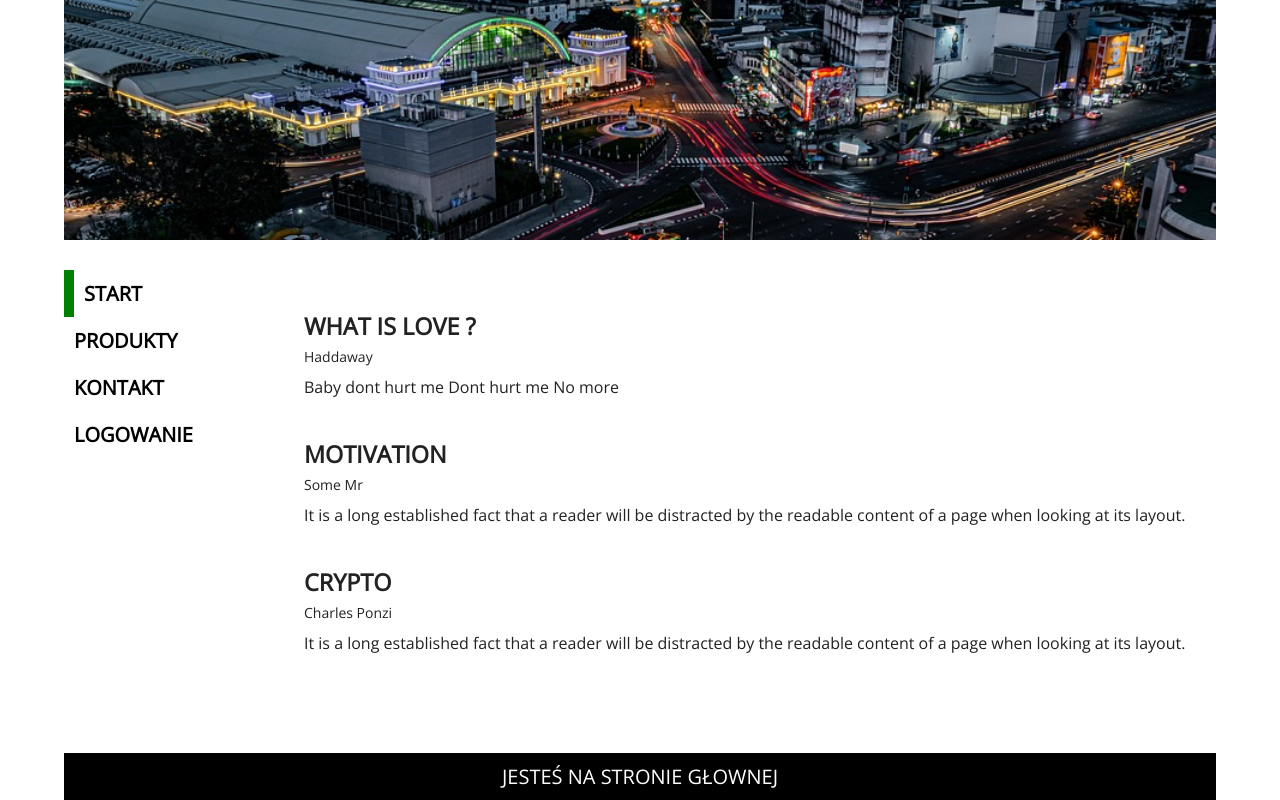
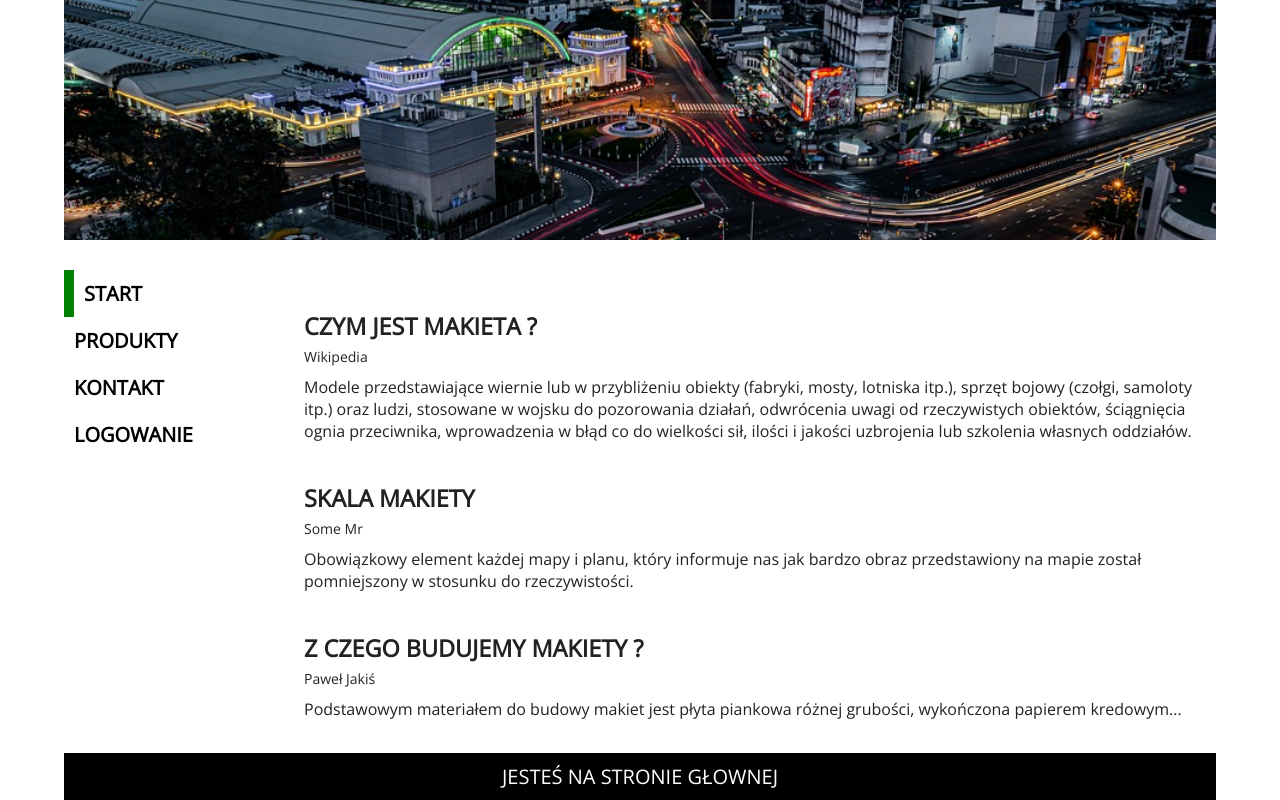
Before and after one commit to MaciejW1995/app, a React (Create React App) app: page / in a window 1280 px wide. Built offline with nearby package versions, Linux system fonts and the light colour scheme.

Commit message:
products changes and homepage changes

```diff
--- a/src/layouts/Page.js
+++ b/src/layouts/Page.js
@@ -11,7 +11,8 @@ import LoginPage from '../pages/LoginPage'
 const Page = () => {
     return(
         <Routes>
-        <Route path="/" exact={true} element={<HomePage/>}/>
+        <Route path="/" element={<HomePage/>}/>
+        <Route path="/app" element={<HomePage/>}/>
         <Route path="/products" element={<ProductListPage/>}/>
         <Route path="/product/:id" element={<ProductPage/>}/>
         <Route path="/contact" element={<ContactPage/>}/>
--- a/src/pages/homePage.js
+++ b/src/pages/homePage.js
@@ -4,21 +4,21 @@ import Article from "../components/Article";
 const articles = [
     {
         id: 1,
-        title: "What is love ?",
-        author: "Haddaway",
-        text: "Baby dont hurt me Dont hurt me No more"
+        title: "Czym jest makieta ?",
+        author: "Wikipedia",
+        text: "Modele przedstawiające wiernie lub w przybliżeniu obiekty (fabryki, mosty, lotniska itp.), sprzęt bojowy (czołgi, samoloty itp.) oraz ludzi, stosowane w wojsku do pozorowania działań, odwrócenia uwagi od rzeczywistych obiektów, ściągnięcia ognia przeciwnika, wprowadzenia w błąd co do wielkości sił, ilości i jakości uzbrojenia lub szkolenia własnych oddziałów."
     },
     {
         id: 2,
-        title: "Motivation",
+        title: "Skala makiety",
         author: "Some Mr",
-        text: "It is a long established fact that a reader will be distracted by the readable content of a page when looking at its layout."
+        text: "Obowiązkowy element każdej mapy i planu, który informuje nas jak bardzo obraz przedstawiony na mapie został pomniejszony w stosunku do rzeczywistości."
     },
     {
         id: 3,
-        title: "Crypto",
-        author: "Charles Ponzi",
-        text: "It is a long established fact that a reader will be distracted by the readable content of a page when looking at its layout."
+        title: "Z czego budujemy makiety ?",
+        author: "Paweł Jakiś",
+        text: "Podstawowym materiałem do budowy makiet jest płyta piankowa różnej grubości, wykończona papierem kredowym..."
     },
 ]
 const HomePage = () => {
--- a/src/pages/productListPage.js
+++ b/src/pages/productListPage.js
@@ -13,7 +13,7 @@ const ProductListPage = () => {
 
     return (
         <div className="products">
-            <h2>Lista produktów:</h2>
+            <h2>Lista makiet:</h2>
             <div>
                 <ul>
                     {list}
```
